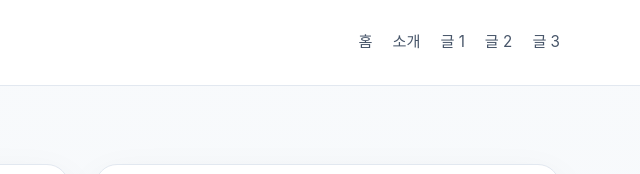
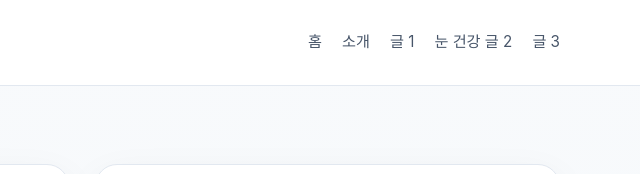
Before and after one commit to ynleadership-cloud/powerj-life-archive, a plain HTML site: page index.html in a window 1280 px wide. Shown: the top 174 px of the page, 640-1280 px from the left. Drawn offline with Linux system fonts and the light colour scheme.

Commit message:
Update index.html

```diff
--- a/index.html
+++ b/index.html
@@ -22,7 +22,7 @@
         <a href="index.html">홈</a>
         <a href="about.html">소개</a>
         <a href="fatigue-checklist.html">글 1</a>
-        <a href="vitamin-d-canada.html">글 2</a>
+        <a href="vitamin-d-canada.html">눈 건강 글 2</a>
         <a href="knee-pain-habits.html">글 3</a>
       </nav>
     </div>
```
